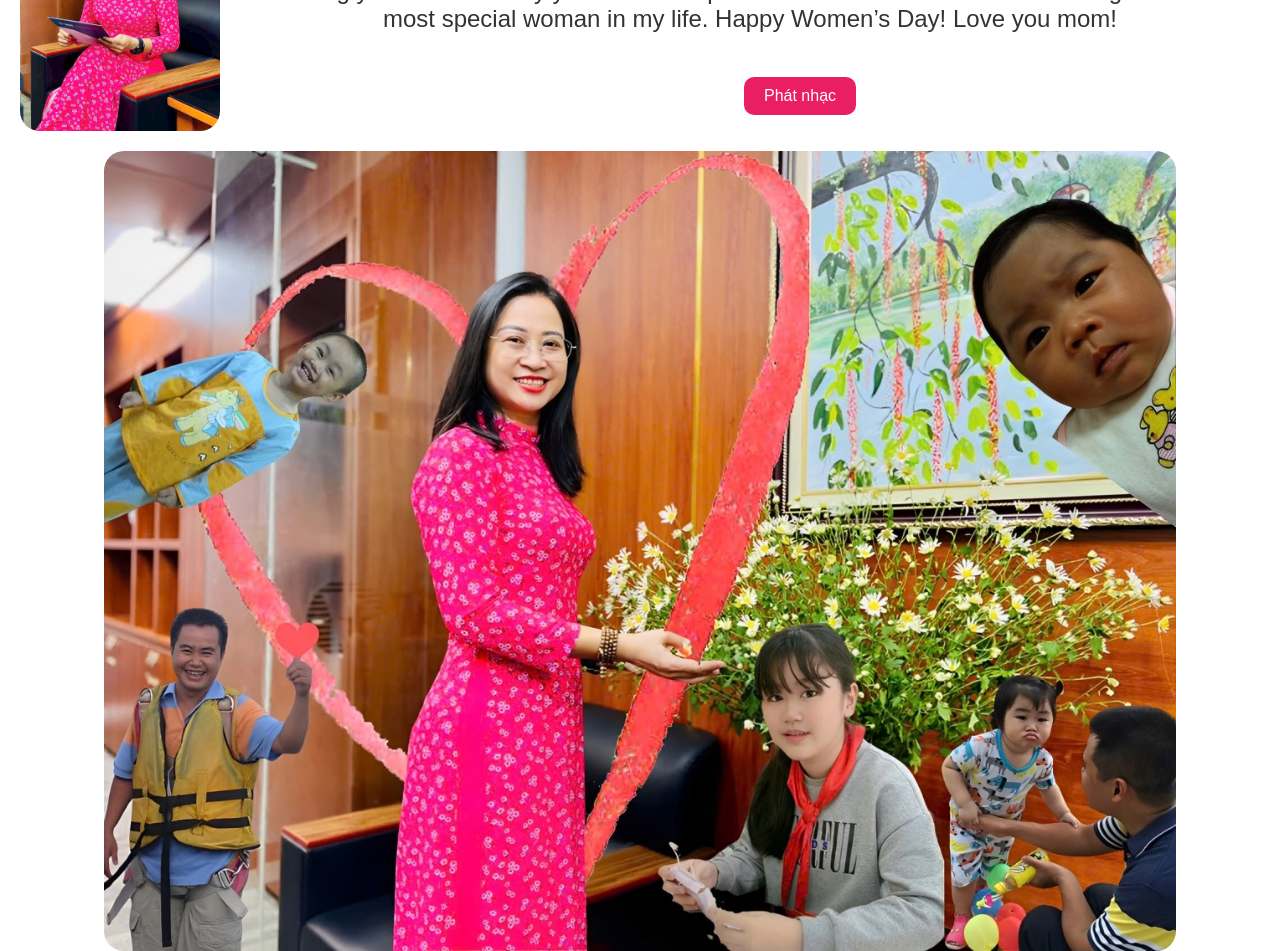
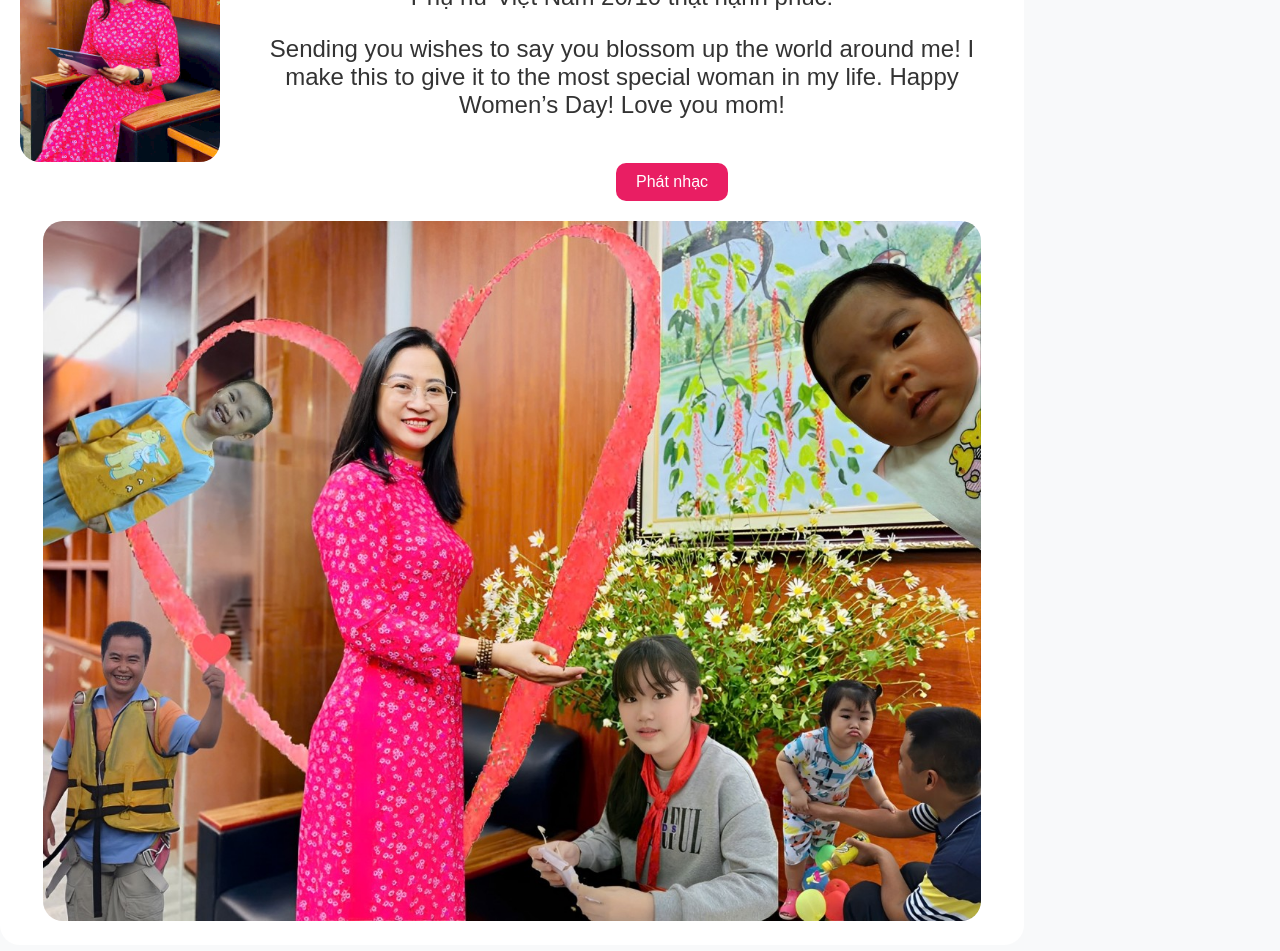
Before and after one commit to AFKNoMercy/love-u-mama, a plain HTML site: page message.html in a window 1280 px wide. Drawn offline with Linux system fonts and the light colour scheme.

Commit message:
Update styles.css

```diff
--- a/styles.css
+++ b/styles.css
@@ -6,6 +6,7 @@ body {
     align-items: center;
     height: 100vh;
     margin: 0;
+    max-width: 80%;
     overflow: hidden;
 }
 
@@ -58,7 +59,7 @@ button:hover {
 .surprise-image {
     margin-top: 20px;
     max-width: 10000px;
-    height: 800px;
+    height: 700px;
     border-radius: 20px; /* Bo viền mềm hơn */
     animation: fadeIn 2s ease-in-out;
 }
```
